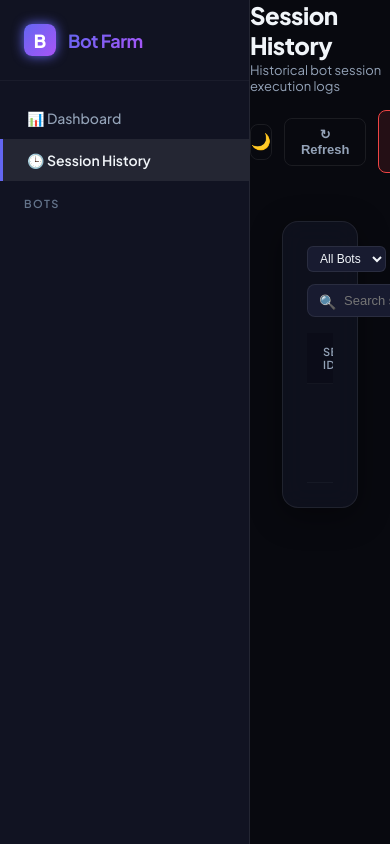
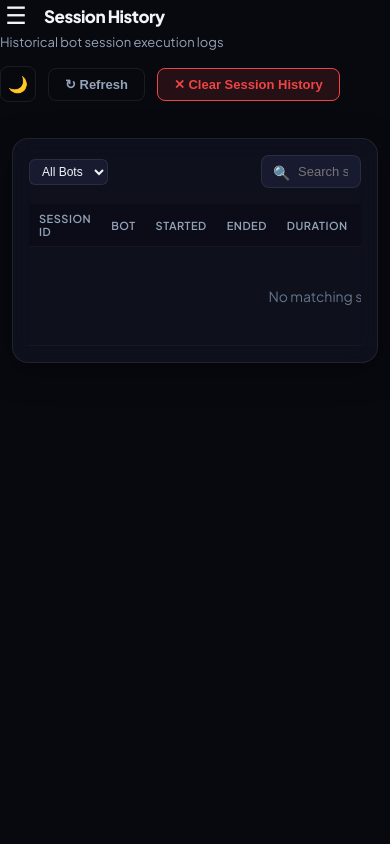
Before and after one commit to osox155/bot-farm-dashboard, a Bottle app: page /history in a window 390 px wide. Run offline with Bottle, Linux system fonts and the light colour scheme; data that the repository does not hold is empty.

Commit message:
fix: Supabase delete error handling, mobile responsive layout

```diff
--- a/stats_tracker.py
+++ b/stats_tracker.py
@@ -99,11 +99,14 @@
 
 def _supa_delete(table, query):
     if not _API_BASE:
-        return
-    try:
-        _requests.delete(f"{_API_BASE}/{table}", headers=_HEADERS, params=query, timeout=10)
-    except Exception:
-        pass
+        return {"error": "No API base URL"}
+    headers = dict(_HEADERS)
+    if not query:
+        headers["Prefer"] = "count=planned"
+    r = _requests.delete(f"{_API_BASE}/{table}", headers=headers, params=query, timeout=10)
+    if r.status_code not in (200, 204):
+        raise Exception(f"DELETE {table} failed: {r.status_code} {r.text[:200]}")
+    return r.json() if r.status_code == 200 and r.text.strip() else []
 
 def _supa_upsert(table, data, on_conflict):
     if not _API_BASE:
--- a/templates/account.html
+++ b/templates/account.html
@@ -12,6 +12,7 @@
 </style>
 </head>
 <body>
+<div class="sidebar-overlay" id="sidebarOverlay" onclick="closeSidebar()"></div>
 <div class="sidebar">
   <div class="sidebar-brand">
     <div class="sidebar-logo">B</div>
@@ -28,7 +29,10 @@
 <div class="main">
   <div class="header">
     <div class="header-left">
-      <a href="/" style="color: var(--accent); text-decoration: none; font-size: 13px; font-weight: 600;">← Back to Dashboard</a>
+      <div style="display:flex; align-items:center;">
+        <button class="hamburger" id="hamburger" onclick="toggleSidebar()">☰</button>
+        <a href="/" style="color: var(--accent); text-decoration: none; font-size: 13px; font-weight: 600;">← Back to Dashboard</a>
+      </div>
       <div style="display: flex; align-items: center; gap: 12px; margin-top: 4px;">
         <h1>👤 __ACCOUNT_NAME__</h1>
         <div id="status-container"></div>
--- a/templates/bot.html
+++ b/templates/bot.html
@@ -13,6 +13,7 @@
 </style>
 </head>
 <body>
+<div class="sidebar-overlay" id="sidebarOverlay" onclick="closeSidebar()"></div>
 <div class="sidebar">
   <div class="sidebar-brand">
     <div class="sidebar-logo">B</div>
@@ -29,7 +30,10 @@
 <div class="main">
   <div class="header">
     <div class="header-left">
-      <a href="/" style="color: var(--accent); text-decoration: none; font-size: 13px; font-weight: 600;">← Back to Overview</a>
+      <div style="display:flex; align-items:center;">
+        <button class="hamburger" id="hamburger" onclick="toggleSidebar()">☰</button>
+        <a href="/" style="color: var(--accent); text-decoration: none; font-size: 13px; font-weight: 600;">← Back to Overview</a>
+      </div>
       <h1 style="margin-top: 4px;">🤖 __BOT_NAME__</h1>
       <p id="sub">Loading bot profiles...</p>
     </div>
--- a/templates/dashboard.html
+++ b/templates/dashboard.html
@@ -13,6 +13,7 @@
 </style>
 </head>
 <body>
+<div class="sidebar-overlay" id="sidebarOverlay" onclick="closeSidebar()"></div>
 <div class="sidebar">
   <div class="sidebar-brand">
     <div class="sidebar-logo">B</div>
@@ -29,7 +30,10 @@
 <div class="main">
   <div class="header">
     <div class="header-left">
-      <h1>Dashboard Overview</h1>
+      <div style="display:flex; align-items:center;">
+        <button class="hamburger" id="hamburger" onclick="toggleSidebar()">☰</button>
+        <h1>Dashboard Overview</h1>
+      </div>
       <p id="page-subtitle">Loading statistics...</p>
     </div>
     <div class="header-right">
--- a/templates/history.html
+++ b/templates/history.html
@@ -12,6 +12,7 @@
 </style>
 </head>
 <body>
+<div class="sidebar-overlay" id="sidebarOverlay" onclick="closeSidebar()"></div>
 <div class="sidebar">
   <div class="sidebar-brand">
     <div class="sidebar-logo">B</div>
@@ -28,7 +29,10 @@
 <div class="main">
   <div class="header">
     <div class="header-left">
-      <h1>Session History</h1>
+      <div style="display:flex; align-items:center;">
+        <button class="hamburger" id="hamburger" onclick="toggleSidebar()">☰</button>
+        <h1>Session History</h1>
+      </div>
       <p id="page-subtitle">Historical bot session execution logs</p>
     </div>
     <div class="header-right">
--- a/templates/shared.css
+++ b/templates/shared.css
@@ -764,8 +764,142 @@
   margin-bottom: 24px;
 }
 
-@media (max-width: 1024px) {
+.hamburger {
+  background: none;
+  border: none;
+  color: var(--text);
+  font-size: 24px;
+  cursor: pointer;
+  padding: 0;
+  margin-right: 12px;
+  line-height: 1;
+  width: 32px;
+  height: 32px;
+  align-items: center;
+  justify-content: center;
+  border-radius: 6px;
+  transition: background 0.2s;
+  display: none;
+  flex-shrink: 0;
+}
+
+.hamburger:hover {
+  background: var(--hover);
+}
+
+.sidebar-overlay {
+  display: none;
+}
+
+@media (max-width: 768px) {
+  .hamburger {
+    display: flex;
+  }
+  .sidebar-overlay {
+    display: none;
+    position: fixed;
+    top: 0; left: 0; right: 0; bottom: 0;
+    background: rgba(0,0,0,0.5);
+    z-index: 98;
+  }
+  .sidebar-overlay.show {
+    display: block;
+  }
+  .sidebar {
+    position: fixed;
+    left: 0; top: 0;
+    z-index: 99;
+    transform: translateX(-100%);
+    transition: transform 0.3s ease;
+  }
+  .sidebar.open {
+    transform: translateX(0);
+  }
+  body.sidebar-open {
+    overflow: hidden;
+  }
+  .main-content {
+    padding: 16px;
+  }
+  .header {
+    flex-direction: column;
+    align-items: flex-start;
+  }
+  .header-right {
+    width: 100%;
+    flex-wrap: wrap;
+  }
+  .header-left h1 {
+    font-size: 20px;
+  }
+  .cards {
+    grid-template-columns: repeat(auto-fit, minmax(140px, 1fr));
+    gap: 12px;
+  }
+  .card .value {
+    font-size: 22px;
+  }
+  .bot-grid {
+    grid-template-columns: 1fr;
+  }
+  .search-box input {
+    width: 140px;
+  }
   .two-col-row {
     grid-template-columns: 1fr;
+    gap: 16px;
+  }
+  .chart-section {
+    padding: 16px;
+  }
+  .panel {
+    padding: 16px;
+  }
+  .modal-box {
+    width: 95%;
+    padding: 20px;
+  }
+  .toast {
+    left: 16px;
+    right: 16px;
+    bottom: 16px;
+    max-width: none;
+  }
+  table {
+    font-size: 12px;
+  }
+  th, td {
+    padding: 8px 10px;
+  }
+  .events .ev .time {
+    width: 80px;
+  }
+  .sidebar-bots-list a {
+    padding: 8px 24px 8px 24px;
   }
 }
+
+@media (max-width: 480px) {
+  .cards {
+    grid-template-columns: 1fr 1fr;
+    gap: 8px;
+  }
+  .card {
+    padding: 14px;
+  }
+  .card .value {
+    font-size: 18px;
+  }
+  .card .label {
+    font-size: 10px;
+  }
+  .header-left h1 {
+    font-size: 17px;
+  }
+  .main-content {
+    padding: 12px;
+  }
+  .search-box input {
+    width: 100px;
+  }
+}
--- a/templates/shared.js
+++ b/templates/shared.js
@@ -146,3 +146,24 @@
 function fmtType(t) {
   return t.replace(/_/g,' ').replace(/\b\w/g, function(c){return c.toUpperCase()});
 }
+
+function toggleSidebar() {
+  var sidebar = document.querySelector('.sidebar');
+  var overlay = document.getElementById('sidebarOverlay');
+  var isOpen = sidebar.classList.contains('open');
+  if (isOpen) {
+    closeSidebar();
+  } else {
+    sidebar.classList.add('open');
+    if (overlay) overlay.classList.add('show');
+    document.body.classList.add('sidebar-open');
+  }
+}
+
+function closeSidebar() {
+  var sidebar = document.querySelector('.sidebar');
+  var overlay = document.getElementById('sidebarOverlay');
+  sidebar.classList.remove('open');
+  if (overlay) overlay.classList.remove('show');
+  document.body.classList.remove('sidebar-open');
+}
```
